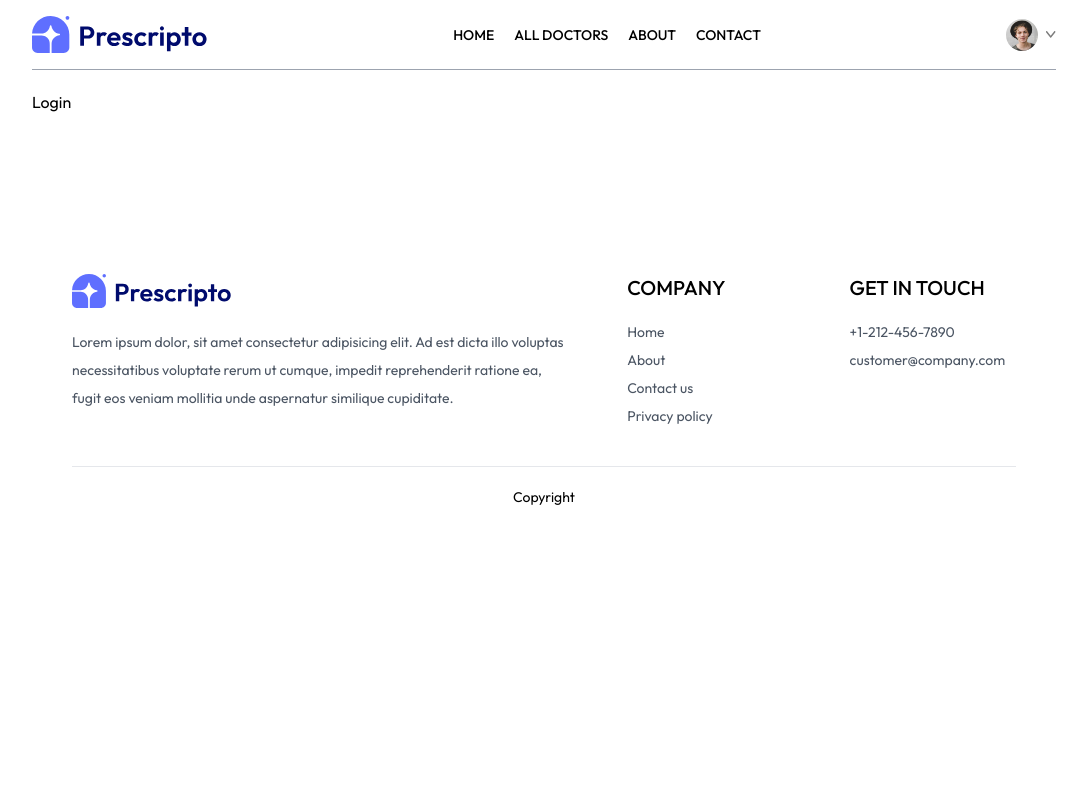
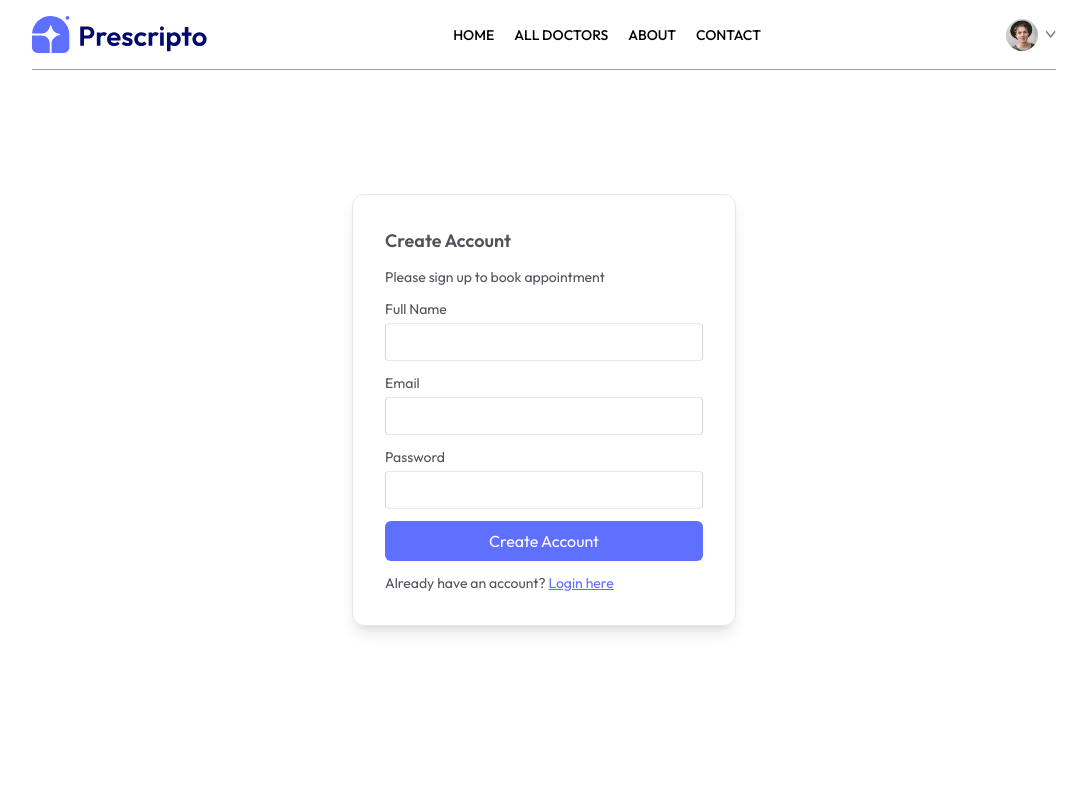
Before and after one commit to PhoebeHuHu/doctor-appointment-web, a React (Vite) app in the folder frontend/: page /login in a window 1280 px wide. Shown: the top 800 px of the page, without its empty margins (96-1183 px from the left). Built offline with nearby package versions, Linux system fonts and the light colour scheme.

Commit message:
frontend: login/signup page

```diff
--- a/frontend/src/pages/Contact.jsx
+++ b/frontend/src/pages/Contact.jsx
@@ -1,8 +1,27 @@
 import React from 'react'
+import { assets } from '../assets/assets'
 
 const Contact = () => {
   return (
-    <div>Contact</div>
+    <div>
+      {/* title */}
+      <div className='text-center text-2xl my-10 text-gray-500'>
+        <p>CONTACT <span className='text-gray-700'>US</span></p>
+      </div>
+
+      {/* contact */}
+      <div className='flex my-10 flex-col md:flex-row gap-12'>
+        <img src={assets.contact_image} alt="about" className='w-full md:max-w-[360px] h-auto block object-contain' />
+        <div className='flex flex-col justify-center gap-6 md:w-1/2 text-sm text-gray-500  items-start'>
+          <b className='text-lg text-gray-600'>OUR OFFICE</b>
+          <p>54709 Willms Station<br />Suite 350, Washington, USA</p>
+          <p>Tel: (415) 555‑0132<br />Email: greatstackdev@gmail.com</p>
+          <b className='text-lg text-gray-600'>CAREERS AT PRESCRIPTO</b>
+          <p>Learn more about our teams and job openings.</p>
+          <button className='border border-black px-8 py-4 hover:bg-black hover:text-white transition-all duration-300'>Explore Jobs</button>
+        </div>
+      </div>
+    </div>
   )
 }
 
--- a/frontend/src/pages/Login.jsx
+++ b/frontend/src/pages/Login.jsx
@@ -1,8 +1,46 @@
-import React from 'react'
+import React, { useState } from 'react'
+
 
 const Login = () => {
+  const [state, setState] = useState('Sign Up')
+  const [email, setEmail] = useState('')
+  const [password, setPassword] = useState('')
+  const [name, setName] = useState('')
+
+  const onSubmitHandler = async (event) => {
+    event.preventDefault()
+  }
+
+  // styles
+  const inputStyles = 'border border-x-zinc-300 rounded w-full p-2 mt-1'
+  const buttonStyles = 'bg-primary text-white w-full py-2 rounded-md text-base'
+  const linkStyles = 'text-primary underline cursor-pointer'
+
   return (
-    <div>Login</div>
+    <form className='min-h-[80vh] flex items-center'>
+      <div className='flex flex-col gap-3 m-auto items-start p-8 min-w-[340px] sm:min-w-96 border rounded-xl text-zinc-600 text-sm shadow-lg'>
+        <p className='text-lg font-semibold'>{state === 'Sign Up'?'Create Account':'Login'}</p>
+        <p>Please {state === 'Sign Up'?'sign up':'log in'} to book appointment</p>
+        <div className={`w-full ${state === 'Sign Up'? '':'hidden'}`}>
+          <p>Full Name</p>
+          <input className={inputStyles} type="text" onChange={(e)=>setName(e.target.name)} value={name} required/>
+        </div>
+        <div className='w-full'>
+          <p>Email</p>
+          <input className={inputStyles} type="email" onChange={(e)=>setName(e.target.email)} value={email} required/>
+        </div>
+        <div className='w-full'>
+          <p>Password</p>
+          <input className={inputStyles} type="password" onChange={(e)=>setName(e.target.password)} value={password} required/>
+        </div>
+        <button className={buttonStyles}>{state === 'Sign Up'?'Create Account':'Login'}</button>
+        {
+          state === 'Sign Up'
+          ?<p>Already have an account? <span className={linkStyles} onClick={()=>setState('Login')}>Login here</span></p>
+          :<p>Do not have an account? <span className={linkStyles} onClick={()=>setState('Sign Up')}>Create account</span></p>
+        }
+      </div>
+    </form>
   )
 }
 
```
